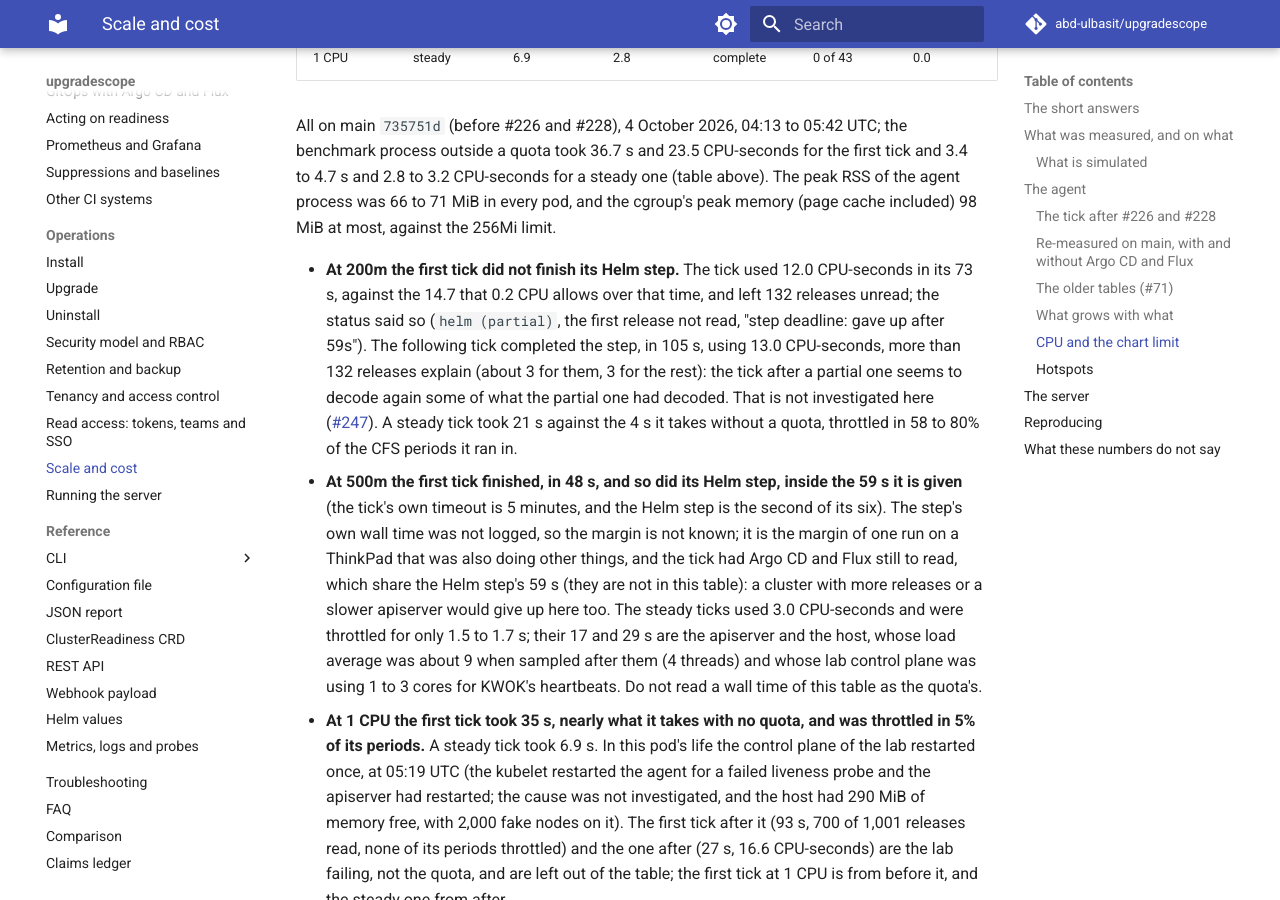
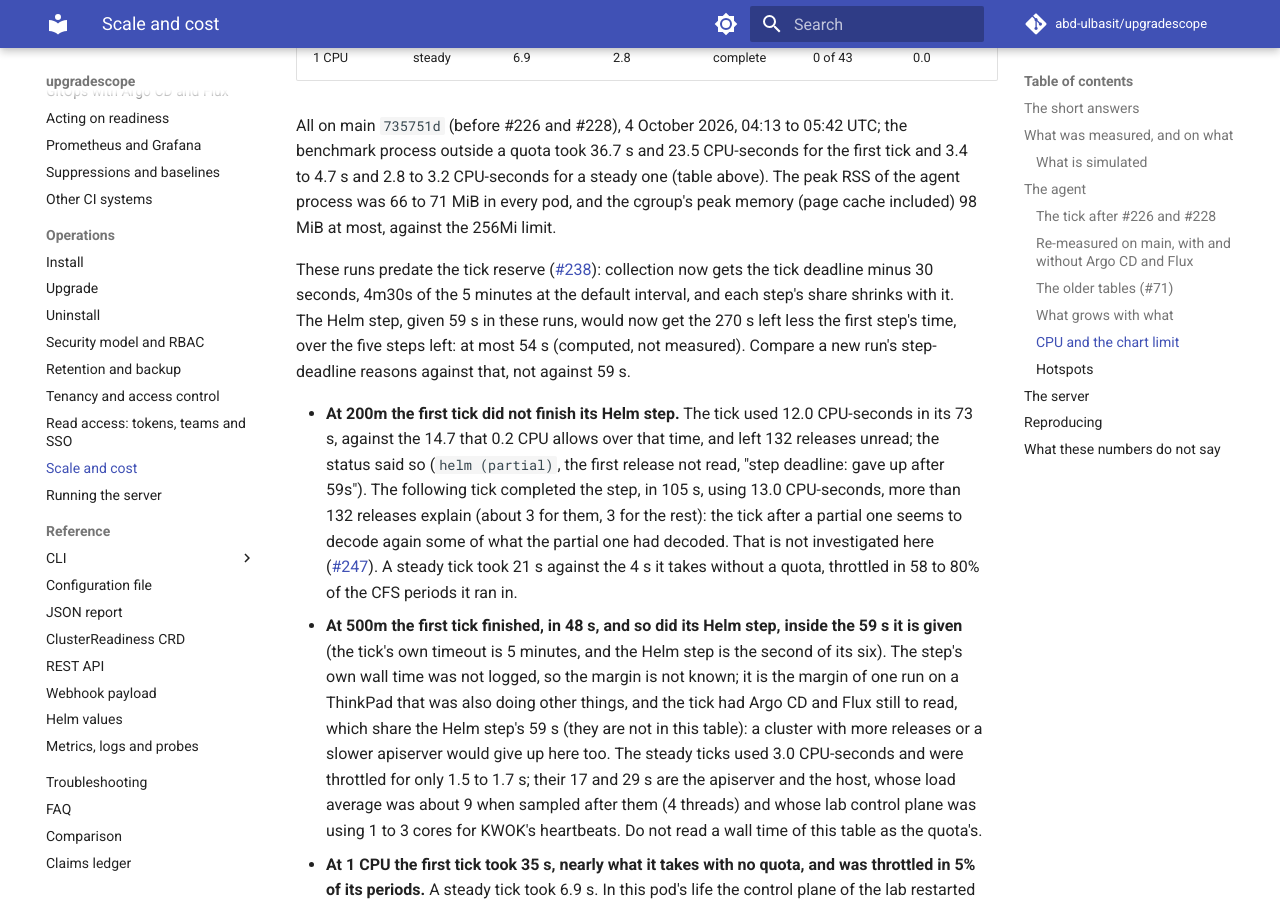
Before and after one commit to abd-ulbasit/upgradescope, an MkDocs documentation site: the page built from docs/operations/scale.md, in a window 1280 px wide and 900 px high, scrolled down 15643 px. Built offline with MkDocs 1.6.1 and Material for MkDocs 9.7.7, drawn with Linux system fonts in a browser that asks for light colours; comment, search, counter and statistics services are not loaded.

Commit message:
docs(scale): the first-tick step deadlines predate the tick reserve
Refs #238

Co-Authored-By: Claude Fable 5 <noreply@anthropic.com>

```diff
--- a/docs/operations/scale.md
+++ b/docs/operations/scale.md
@@ -561,6 +561,15 @@ The peak RSS of the agent process was 66 to 71 MiB in every pod, and the
 cgroup's peak memory (page cache included) 98 MiB at most, against the
 256Mi limit.
 
+These runs predate the tick reserve
+([#238](https://github.com/abd-ulbasit/upgradescope/issues/238)):
+collection now gets the tick deadline minus 30 seconds, 4m30s of the
+5 minutes at the default interval, and each step's share shrinks with it.
+The Helm step, given 59 s in these runs, would now get the 270 s left less
+the first step's time, over the five steps left: at most 54 s (computed,
+not measured). Compare a new run's step-deadline reasons against that, not
+against 59 s.
+
 - **At 200m the first tick did not finish its Helm step.** The tick used
   12.0 CPU-seconds in its 73 s, against the 14.7 that 0.2 CPU allows over
   that time, and left 132 releases unread; the status said so (`helm
```
